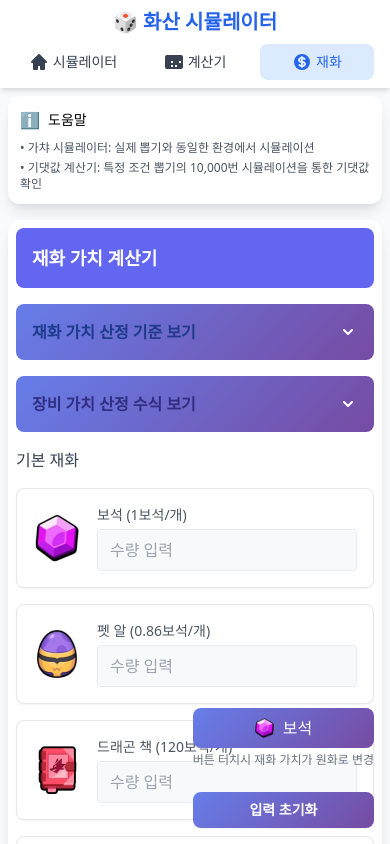
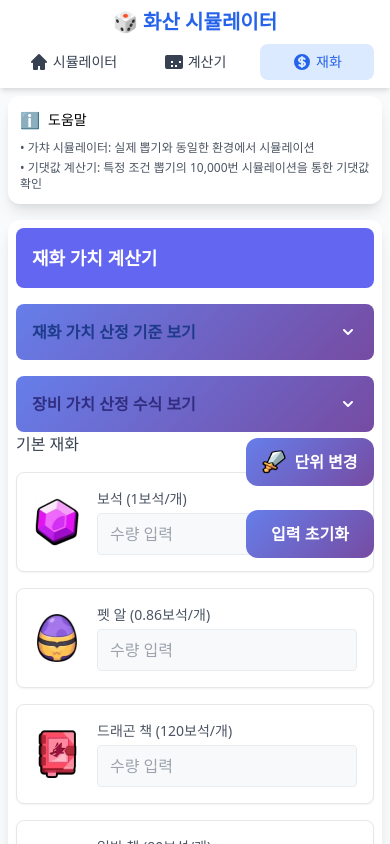
Before and after one commit to Dradradre/capybara-go-v2, a React (Create React App) app: page /currency in a window 390 px wide. Built offline with nearby package versions, Linux system fonts and the light colour scheme.

Commit message:
[FEAT]-반응형 디자인 추가

```diff
--- a/src/components/CurrencyCalculator.js
+++ b/src/components/CurrencyCalculator.js
@@ -71,17 +71,17 @@ const CURRENCY_RATES = {
     // S급 에픽 장비
     sEquipmentWeapon: {
         name: 'S급 에픽 무기',
-        gemValue: 73040,  // (0.2% + 60회 1/8확률) 기준
+        gemValue: 15937,  // (0.2% + 60회보장) 기준
         image: '/SEquipment_Weapon.webp'
     },
     sEquipmentArmor: {
         name: 'S급 에픽 방어구',
-        gemValue: 73040,  // (0.2% + 60회 1/8확률) 기준
+        gemValue: 15937,  // (0.2% + 60회보장) 기준
         image: '/SEquipment_Armor.webp'
     },
     sEquipmentAccessory: {
         name: 'S급 에픽 장신구',
-        gemValue: 36475,  // (0.4% + 60회 1/4확률) 기준
+        gemValue: 14396,  // (0.4% + 60회보장) 기준
         image: '/SEquipment_Accessory.webp'
     },
     // 특수 재화 (현금 전용) - 주석 처리
@@ -236,16 +236,8 @@ function CurrencyCalculator() {
         return `${(value * 10.833).toLocaleString('ko-KR', { maximumFractionDigits: 2 })}원/개`;
     };
 
-    const handleCurrencyToggle = () => {
-        if (showGems) {
-            setShowWarningModal(true);
-        } else {
-            setShowGems(true);
-        }
-    };
-
     return (
-        <div className="space-y-4 relative">
+        <div className="relative min-h-screen pb-20">
             <h1 className="text-lg font-semibold p-4 bg-indigo-500 text-white rounded-lg">
                 재화 가치 계산기
             </h1>
@@ -253,46 +245,29 @@ function CurrencyCalculator() {
             <CurrencyGuide isOpen={isGuideOpen} setIsOpen={setIsGuideOpen} />
             <EquationGuide />
 
-            {/* 우측 하단 고정 버튼들 */}
-            <div className="fixed bottom-4 right-4 z-50 flex flex-col items-end gap-2">
-                {/* 토글 버튼 */}
-                <div className="flex flex-col items-end gap-1">
-                    <button
-                        onClick={handleCurrencyToggle}
-                        className="inline-flex items-center justify-center w-[100px] px-4 py-2 bg-indigo-500 hover:bg-indigo-600 rounded-lg transition-all duration-300"
-                    >
-                        <div className="flex items-center justify-center gap-2">
-                            {showGems ? (
-                                <>
-                                    <img
-                                        src="/Jewel.webp"
-                                        alt="보석"
-                                        className="w-5 h-5 object-contain"
-                                    />
-                                    <span className="font-medium text-white">보석</span>
-                                </>
-                            ) : (
-                                <>
-                                    <div className="w-5 h-5 flex items-center justify-center bg-white rounded-full">
-                                        <span className="font-bold text-indigo-500">₩</span>
-                                    </div>
-                                    <span className="font-medium text-white">원화</span>
-                                </>
-                            )}
-                        </div>
-                    </button>
-                    <span className="text-xs text-gray-500">
-                        {showGems
-                            ? "버튼 터치시 재화 가치가 원화로 변경"
-                            : "버튼 터치시 재화 가치가 보석으로 변경"
+            {/* 고정된 버튼 그룹 */}
+            <div className="fixed right-4 top-1/2 -translate-y-1/2 flex flex-col gap-2 z-40">
+                <button
+                    onClick={() => {
+                        if (showGems) {  // 원화로 바꿀 때만 경고 모달 표시
+                            setShowWarningModal(true);
+                        } else {
+                            setShowGems(true);  // 보석으로 바로 전환
                         }
-                    </span>
-                </div>
+                    }}
+                    className="w-32 h-12 flex items-center justify-center gap-2 bg-indigo-500 hover:bg-indigo-600 text-white rounded-xl transition-colors"
+                >
+                    <img
+                        src={showGems ? "/Won.webp" : "/Jewel.webp"}
+                        alt={showGems ? "원화" : "보석"}
+                        className="w-6 h-6"
+                    />
+                    <span>{showGems ? "단위 변경" : "단위 변경"}</span>
+                </button>
 
-                {/* 초기화 버튼 */}
                 <button
-                    onClick={handleReset}
-                    className="w-[100px] bg-indigo-500 hover:bg-indigo-600 text-white text-sm px-4 py-2 rounded-lg shadow-sm"
+                    onClick={() => handleReset()}
+                    className="w-32 h-12 flex items-center justify-center bg-indigo-500 hover:bg-indigo-600 text-white rounded-xl transition-colors"
                 >
                     입력 초기화
                 </button>
@@ -618,7 +593,7 @@ function CurrencyCalculator() {
                         <div className="flex justify-end gap-2">
                             <button
                                 onClick={() => {
-                                    setShowGems(false);
+                                    setShowGems(false);  // 원화로 전환
                                     setShowWarningModal(false);
                                 }}
                                 className="px-4 py-2 bg-blue-500 text-white rounded-lg hover:bg-blue-600"
```
Also changed, not shown: public/Won.webp (added).
